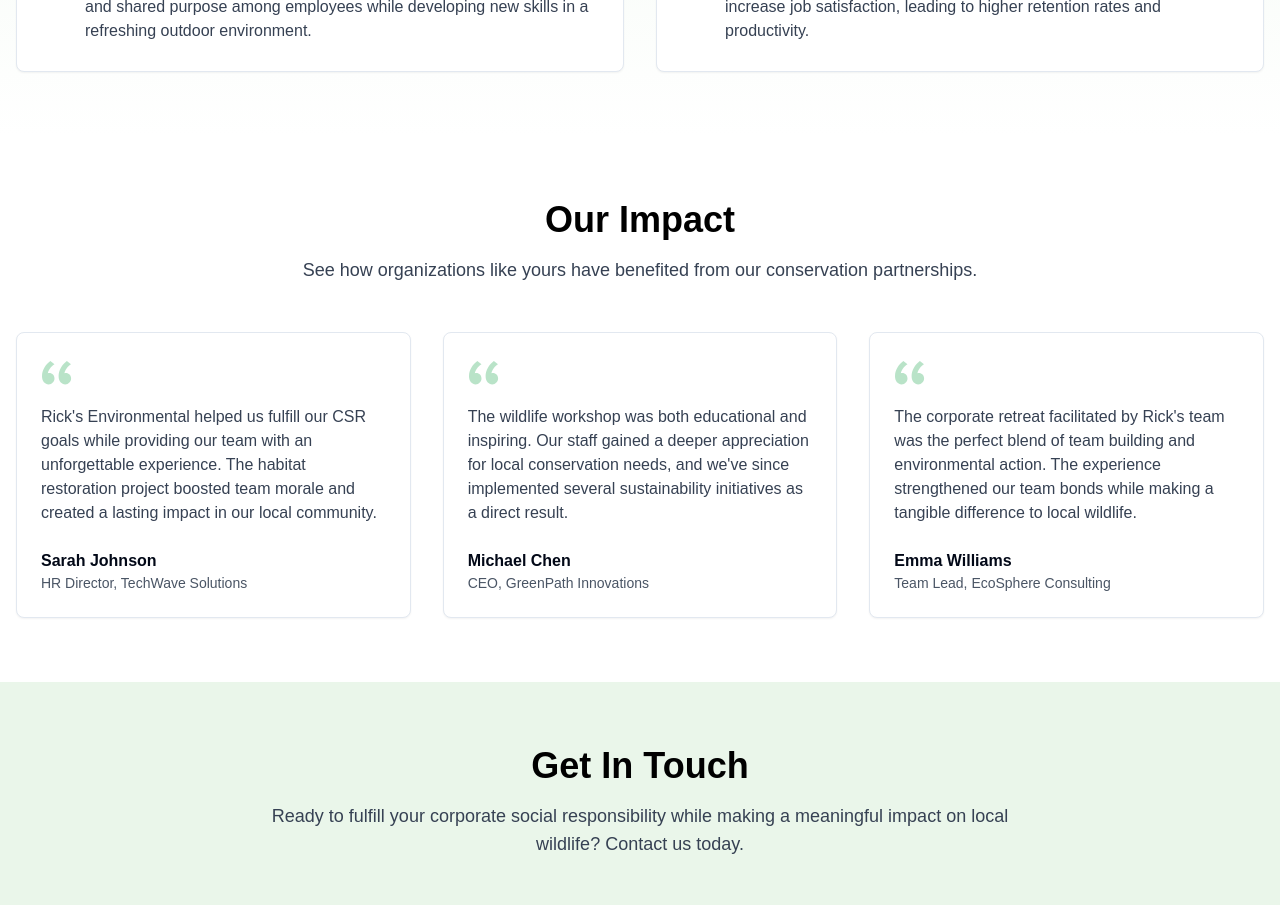
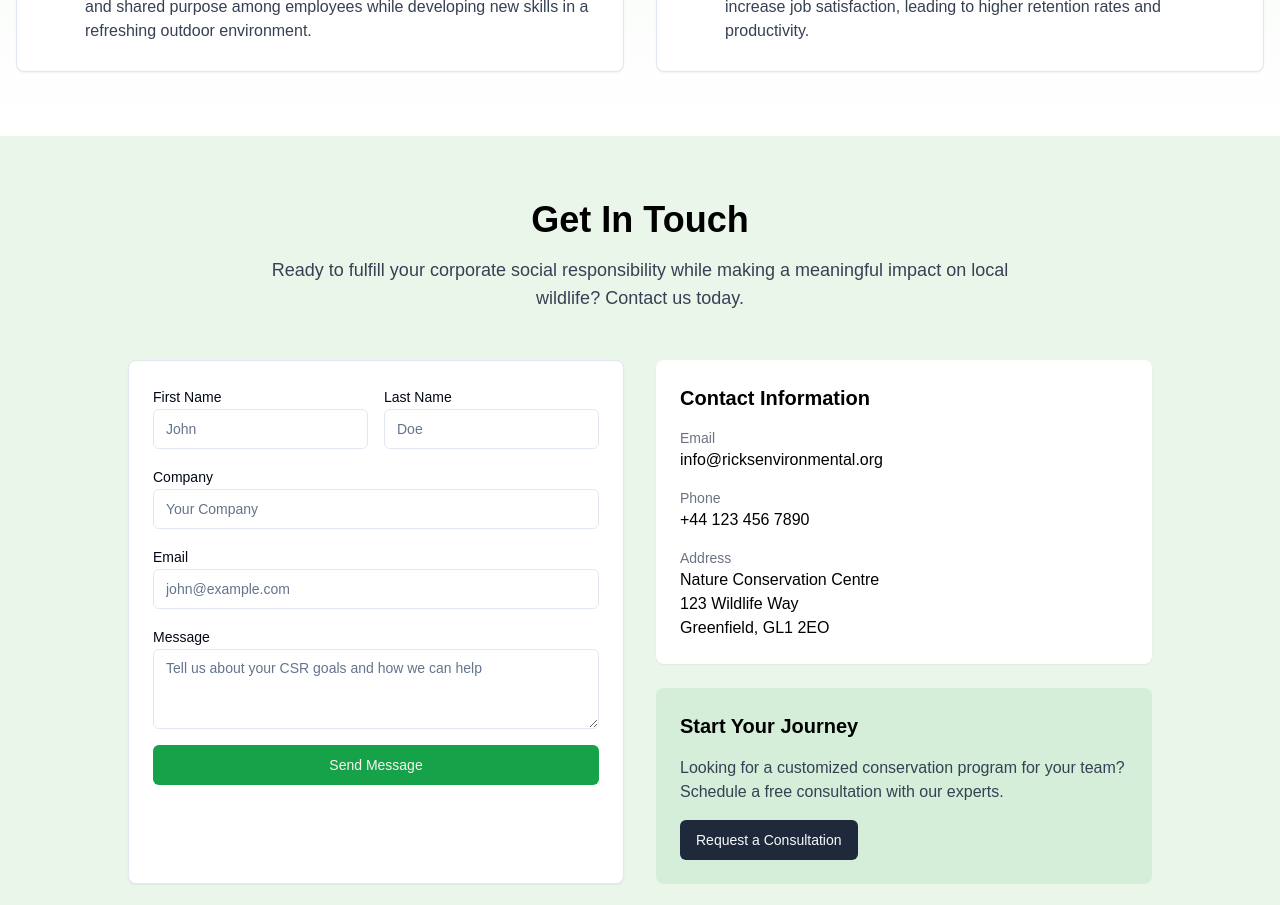
Before and after one commit to SamHats/ricksenviromental, a Next.js app: page / in a window 1280 px wide. Shown: the part 3580-4485 px from the top of the page. Built offline with nearby package versions, Linux system fonts and the light colour scheme.

Commit message:
fix: comment out TestimonialsSection import in Home component

```diff
--- a/app/page.tsx
+++ b/app/page.tsx
@@ -4,7 +4,6 @@ import MissionSection from "@/components/missionSection";
 import ServicesSection from "@/components/servicesSection";
 import PhotoGallerySection from "@/components/photoGallerySection";
 import BenefitsSection from "@/components/benefitsSection";
-import TestimonialsSection from "@/components/testimonialsSection";
 import ContactSection from "@/components/contactSection";
 
 const Home = () => {
@@ -16,7 +15,7 @@ const Home = () => {
       <ServicesSection />
       <PhotoGallerySection />
       <BenefitsSection />
-      <TestimonialsSection />
+      {/* <TestimonialsSection /> */}
       <ContactSection />
     </div>
   );
```
